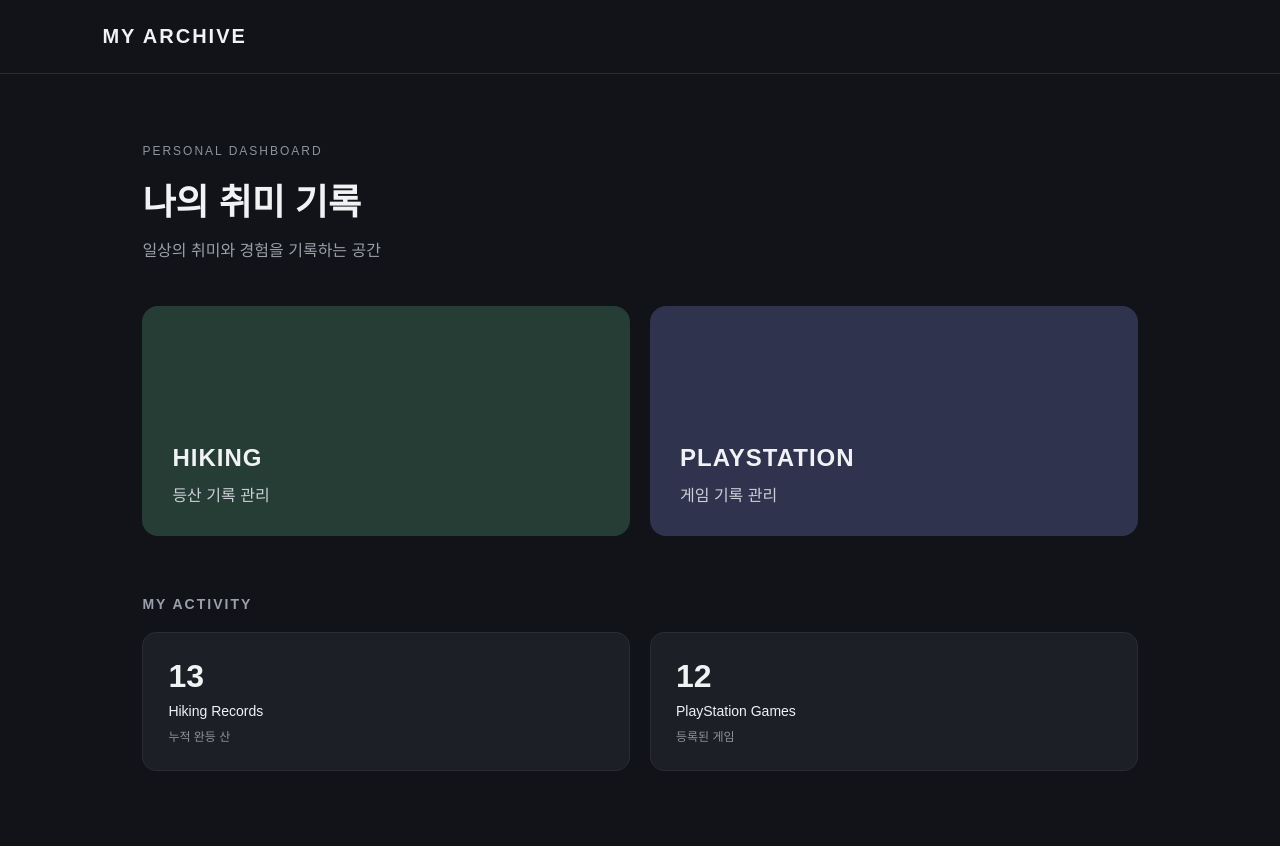
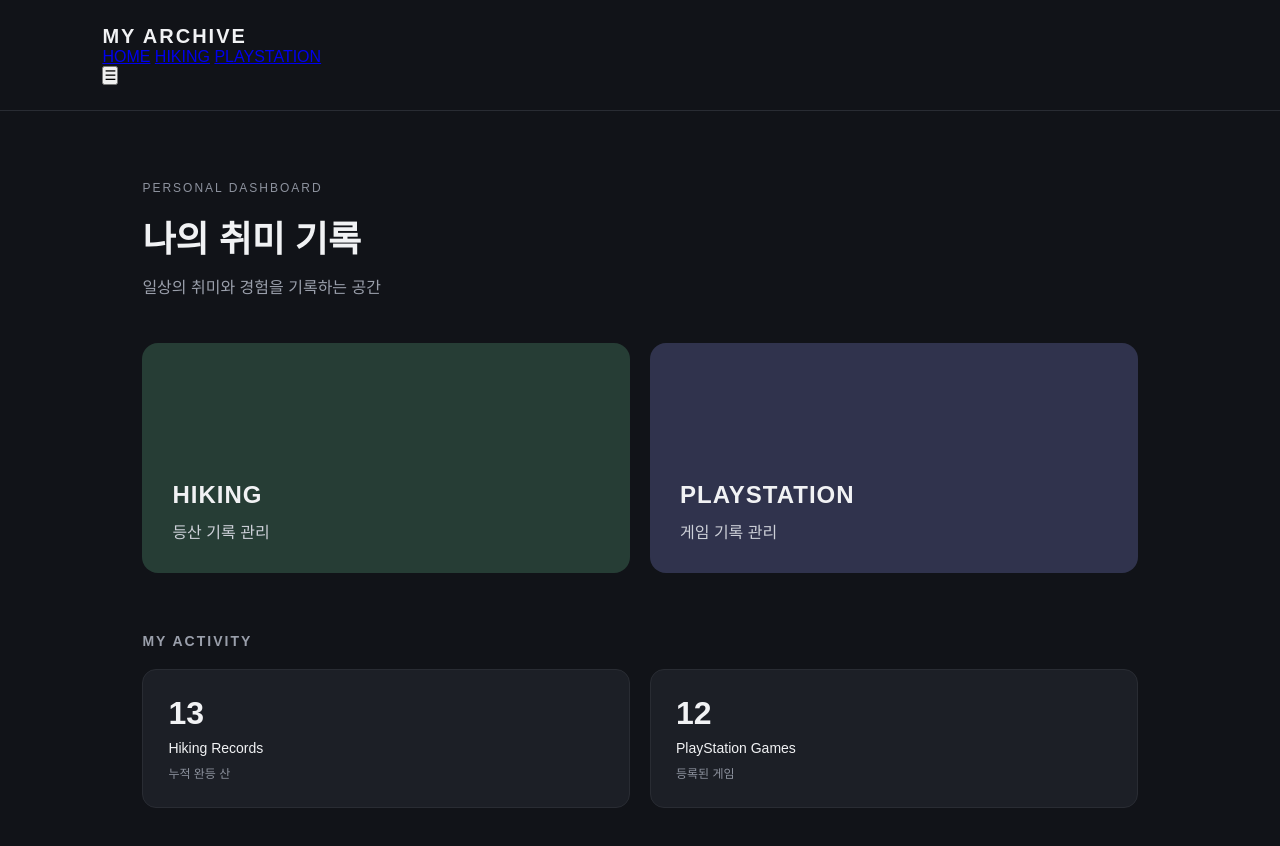
Before and after one commit to NaughtyMiddleAge/my-hobby-archive, a plain HTML site: page index.html in a window 1280 px wide. Drawn offline with Linux system fonts and the light colour scheme; a script that the page names is missing.

Commit message:
Refactor header with navigation and logo
Updated header structure with navigation menu and logo.

```diff
--- a/index.html
+++ b/index.html
@@ -12,9 +12,23 @@
 <body>
 
     <!-- 상단 메뉴 -->
-    <header>
-        <h1>MY ARCHIVE</h1>
+
+    <header class="header">
+
+        <h1 class="logo">MY ARCHIVE</h1>
+
+        <nav class="nav-menu">
+            <a href="index.html">HOME</a>
+            <a href="#hiking">HIKING</a>
+            <a href="#playstation">PLAYSTATION</a>
+        </nav>
+
+        <button class="menu-button" aria-label="메뉴 열기">
+            ☰
+        </button>
+
     </header>
+
 
     <!-- 메인 콘텐츠 -->
     <main>
```
